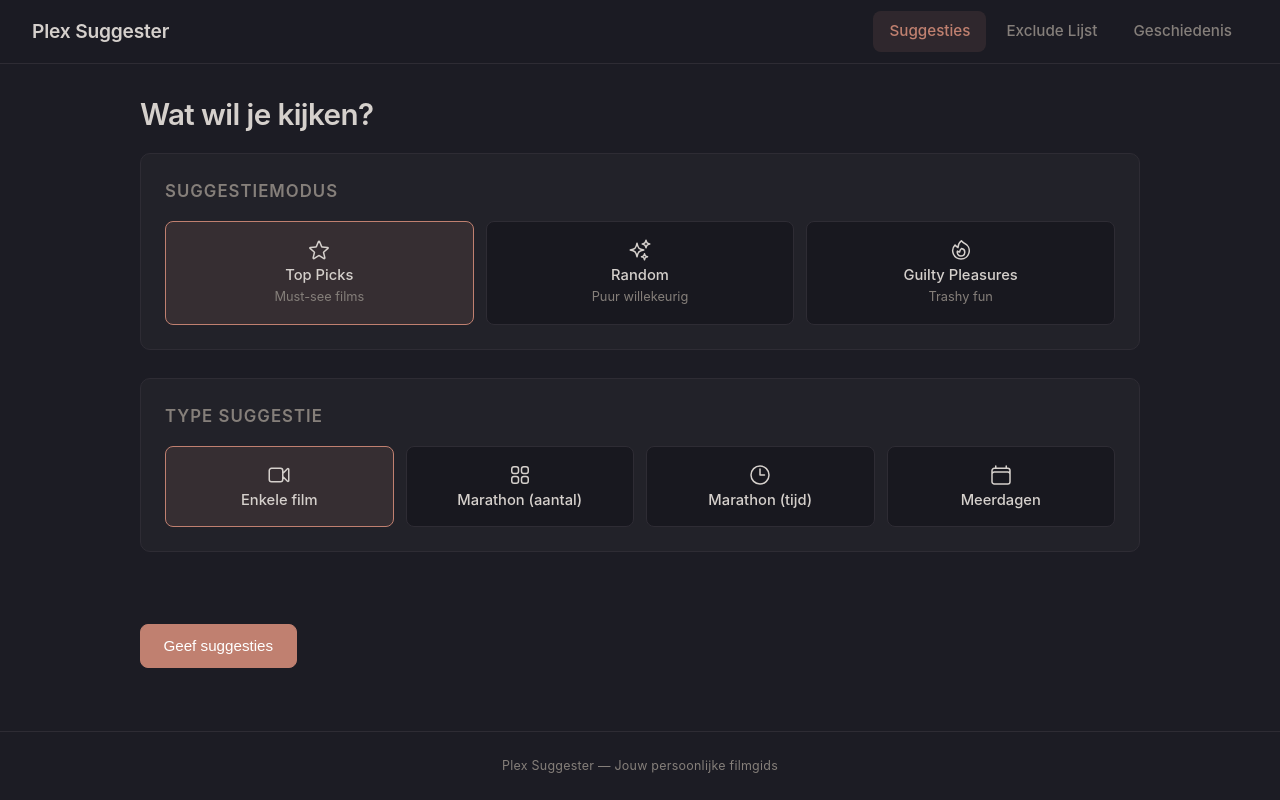
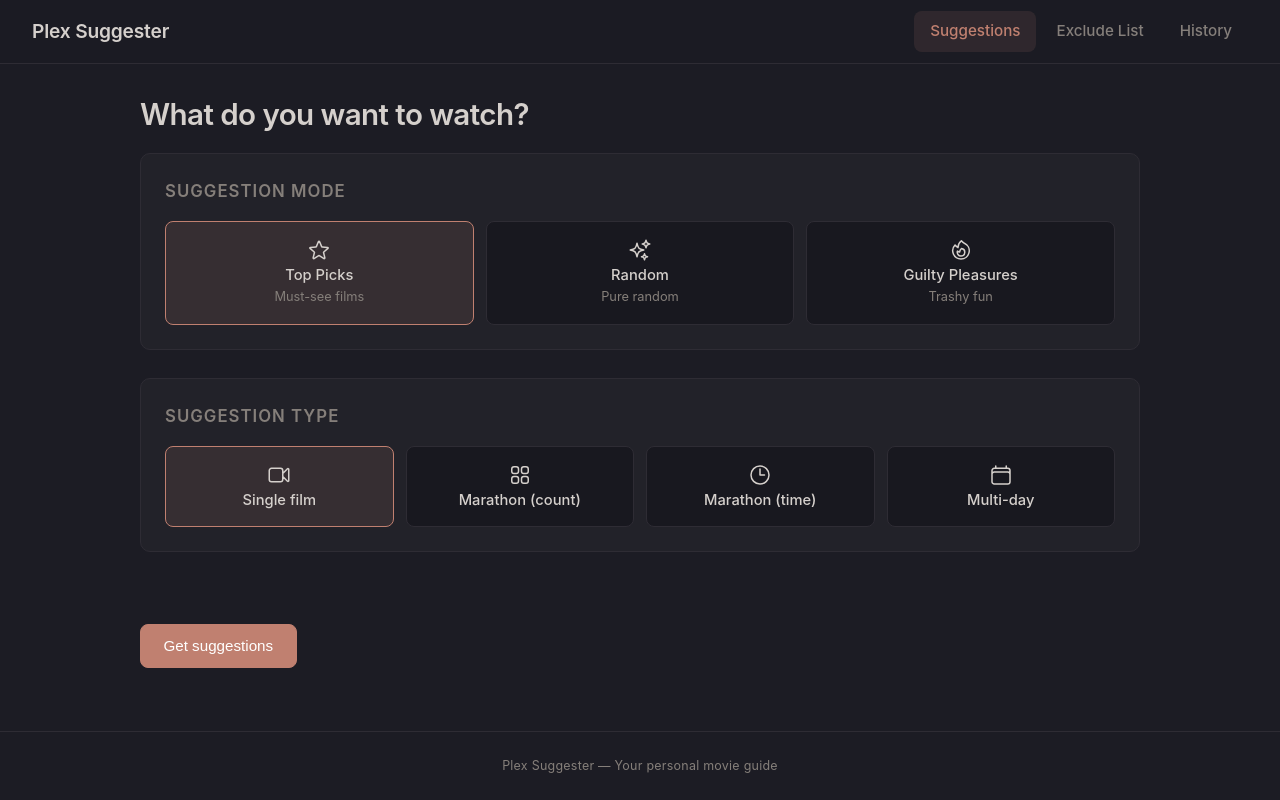
Before and after one commit to Rovey/plex-suggester, a FastAPI app: page / in a window 1280 px wide. Run offline with FastAPI, Linux system fonts and the light colour scheme.

Commit message:
Translate entire UI and CLI from Dutch to English

```diff
--- a/src/plex_suggester/cli.py
+++ b/src/plex_suggester/cli.py
@@ -54,14 +54,14 @@
 
     if suggestion.days:
         for day in suggestion.days:
-            click.echo(f"\n📅 Dag {day.day} ({day.total_display})")
+            click.echo(f"\n📅 Day {day.day} ({day.total_display})")
             for movie in day.movies:
                 _print_movie(movie)
     else:
         for movie in suggestion.movies:
             _print_movie(movie)
 
-    click.echo(f"\n⏱  Totaal: {suggestion.total_display}")
+    click.echo(f"\n⏱  Total: {suggestion.total_display}")
     click.echo(f"🎬 {len(suggestion.movies)} film(s)")
 
     # Save to history
--- a/src/plex_suggester/web/app.py
+++ b/src/plex_suggester/web/app.py
@@ -61,7 +61,7 @@
     if not movies:
         return templates.TemplateResponse("results.html", {
             "request": request,
-            "error": "Geen onbekeken films gevonden (of alles is ge-excludet).",
+            "error": "No unwatched films found (or all are excluded).",
             "suggestion": None,
         })
 
--- a/src/plex_suggester/web/templates/base.html
+++ b/src/plex_suggester/web/templates/base.html
@@ -1,5 +1,5 @@
 <!DOCTYPE html>
-<html lang="nl">
+<html lang="en">
 <head>
     <meta charset="UTF-8">
     <meta name="viewport" content="width=device-width, initial-scale=1.0">
@@ -11,16 +11,16 @@
         <a href="/" class="nav-brand">Plex Suggester</a>
         <button class="nav-toggle" aria-label="Menu" aria-expanded="false" onclick="toggleNav()"><span></span></button>
         <div class="nav-links" id="navLinks">
-            <a href="/"{% if request.url.path == '/' %} class="active"{% endif %}>Suggesties</a>
-            <a href="/excluded"{% if request.url.path == '/excluded' %} class="active"{% endif %}>Exclude Lijst</a>
-            <a href="/history"{% if request.url.path == '/history' %} class="active"{% endif %}>Geschiedenis</a>
+            <a href="/"{% if request.url.path == '/' %} class="active"{% endif %}>Suggestions</a>
+            <a href="/excluded"{% if request.url.path == '/excluded' %} class="active"{% endif %}>Exclude List</a>
+            <a href="/history"{% if request.url.path == '/history' %} class="active"{% endif %}>History</a>
         </div>
     </nav>
     <div class="nav-overlay" id="navOverlay" onclick="toggleNav()"></div>
     <main>
         {% block content %}{% endblock %}
     </main>
-    <footer>Plex Suggester — Jouw persoonlijke film&shy;gids</footer>
+    <footer>Plex Suggester — Your personal movie guide</footer>
     <script>
     function toggleNav() {
         const links = document.getElementById('navLinks');
--- a/src/plex_suggester/web/templates/index.html
+++ b/src/plex_suggester/web/templates/index.html
@@ -1,13 +1,13 @@
 {% extends "base.html" %}
 {% from "partials/icons.html" import icon_star, icon_sparkles, icon_fire, icon_film, icon_grid, icon_clock, icon_calendar %}
-{% block title %}Plex Suggester — Kies je modus{% endblock %}
+{% block title %}Plex Suggester — Pick your mode{% endblock %}
 
 {% block content %}
-<h1>Wat wil je kijken?</h1>
+<h1>What do you want to watch?</h1>
 
 <form action="/suggest" method="post" class="suggest-form">
     <section class="form-section">
-        <h2>Suggestiemodus</h2>
+        <h2>Suggestion mode</h2>
         <div class="mode-toggle">
             <label class="mode-option">
                 <input type="radio" name="mode" value="top" checked>
@@ -22,7 +22,7 @@
                 <span class="mode-card">
                     <span class="mode-icon">{{ icon_sparkles("icon-lg") }}</span>
                     <span class="mode-label">Random</span>
-                    <span class="mode-desc">Puur willekeurig</span>
+                    <span class="mode-desc">Pure random</span>
                 </span>
             </label>
             <label class="mode-option">
@@ -37,34 +37,34 @@
     </section>
 
     <section class="form-section">
-        <h2>Type suggestie</h2>
+        <h2>Suggestion type</h2>
         <div class="type-options">
             <label class="type-option">
                 <input type="radio" name="suggestion_type" value="single" checked onchange="toggleFields()">
                 <span class="type-card">
                     <span class="type-icon">{{ icon_film("icon-lg") }}</span>
-                    <span class="type-label">Enkele film</span>
+                    <span class="type-label">Single film</span>
                 </span>
             </label>
             <label class="type-option">
                 <input type="radio" name="suggestion_type" value="marathon-count" onchange="toggleFields()">
                 <span class="type-card">
                     <span class="type-icon">{{ icon_grid("icon-lg") }}</span>
-                    <span class="type-label">Marathon (aantal)</span>
+                    <span class="type-label">Marathon (count)</span>
                 </span>
             </label>
             <label class="type-option">
                 <input type="radio" name="suggestion_type" value="marathon-time" onchange="toggleFields()">
                 <span class="type-card">
                     <span class="type-icon">{{ icon_clock("icon-lg") }}</span>
-                    <span class="type-label">Marathon (tijd)</span>
+                    <span class="type-label">Marathon (time)</span>
                 </span>
             </label>
             <label class="type-option">
                 <input type="radio" name="suggestion_type" value="multiday" onchange="toggleFields()">
                 <span class="type-card">
                     <span class="type-icon">{{ icon_calendar("icon-lg") }}</span>
-                    <span class="type-label">Meerdagen</span>
+                    <span class="type-label">Multi-day</span>
                 </span>
             </label>
         </div>
@@ -72,24 +72,24 @@
 
     <section class="form-section form-params">
         <div id="field-count" class="param-field" style="display:none;">
-            <label for="count">Aantal films:</label>
+            <label for="count">Number of films:</label>
             <input type="number" id="count" name="count" value="3" min="1" max="20">
         </div>
         <div id="field-hours" class="param-field" style="display:none;">
-            <label for="hours">Uren beschikbaar:</label>
+            <label for="hours">Hours available:</label>
             <input type="number" id="hours" name="hours" value="8" min="1" max="24" step="0.5">
         </div>
         <div id="field-days" class="param-field" style="display:none;">
-            <label for="days">Aantal dagen:</label>
+            <label for="days">Number of days:</label>
             <input type="number" id="days" name="days" value="3" min="1" max="14">
         </div>
         <div id="field-hours-per-day" class="param-field" style="display:none;">
-            <label for="hours_per_day">Uren per dag:</label>
+            <label for="hours_per_day">Hours per day:</label>
             <input type="number" id="hours_per_day" name="hours_per_day" value="6" min="1" max="16" step="0.5">
         </div>
     </section>
 
-    <button type="submit" class="btn btn-primary">Geef suggesties</button>
+    <button type="submit" class="btn btn-primary">Get suggestions</button>
 </form>
 
 <script>
--- a/src/plex_suggester/web/templates/partials/movie_card.html
+++ b/src/plex_suggester/web/templates/partials/movie_card.html
@@ -21,7 +21,7 @@
         <form action="/exclude" method="post" class="exclude-form">
             <input type="hidden" name="rating_key" value="{{ movie.rating_key }}">
             <input type="hidden" name="title" value="{{ movie.title }}">
-            <input type="text" name="reason" placeholder="Reden (optioneel)" class="exclude-reason">
+            <input type="text" name="reason" placeholder="Reason (optional)" class="exclude-reason">
             <button type="submit" class="btn btn-small btn-exclude">{{ icon_x_circle("icon-sm") }} Exclude</button>
         </form>
     </div>
```
Also changed, not shown: src/plex_suggester/web/templates/excluded.html (+6 -6 lines), src/plex_suggester/web/templates/history.html (+4 -4 lines), src/plex_suggester/web/templates/results.html (+4 -4 lines), README.md.
